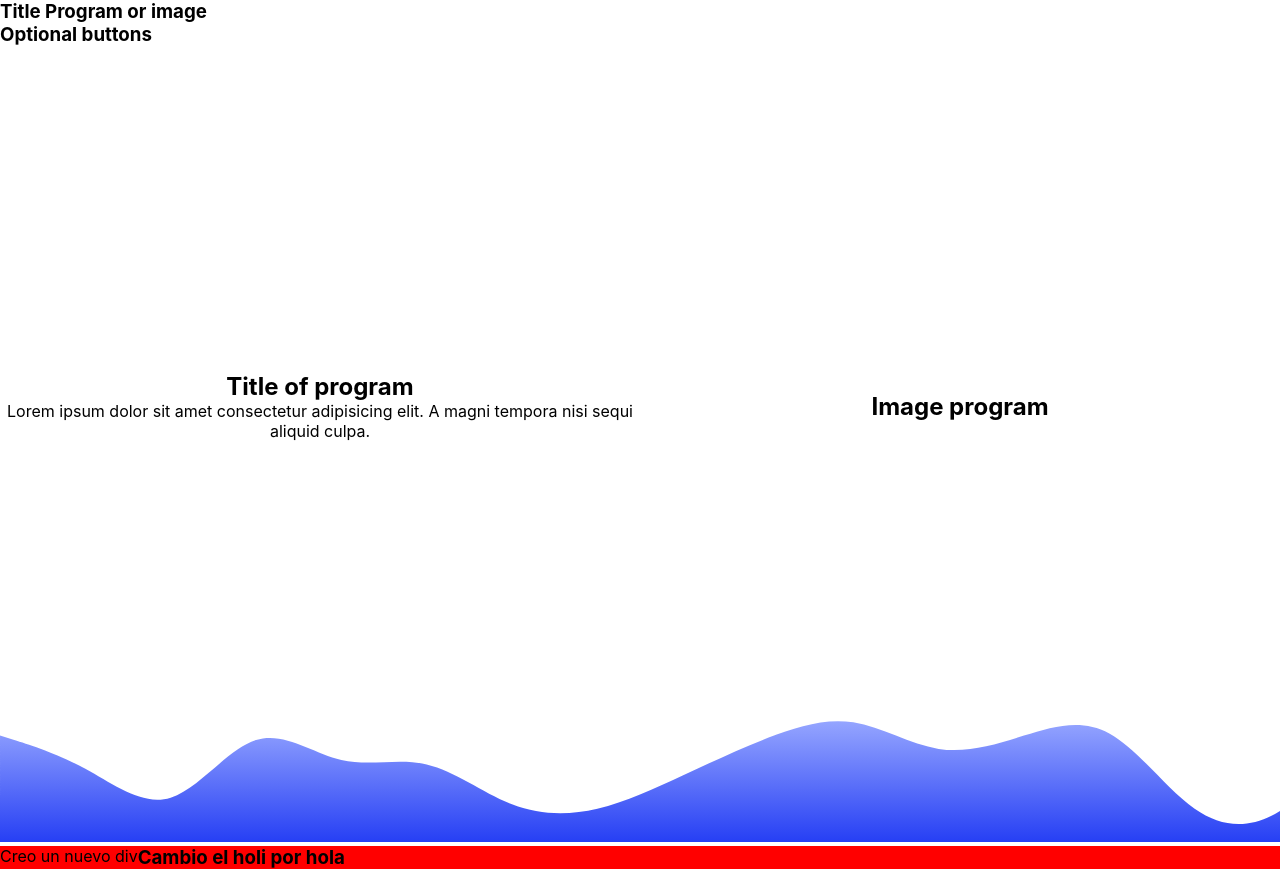
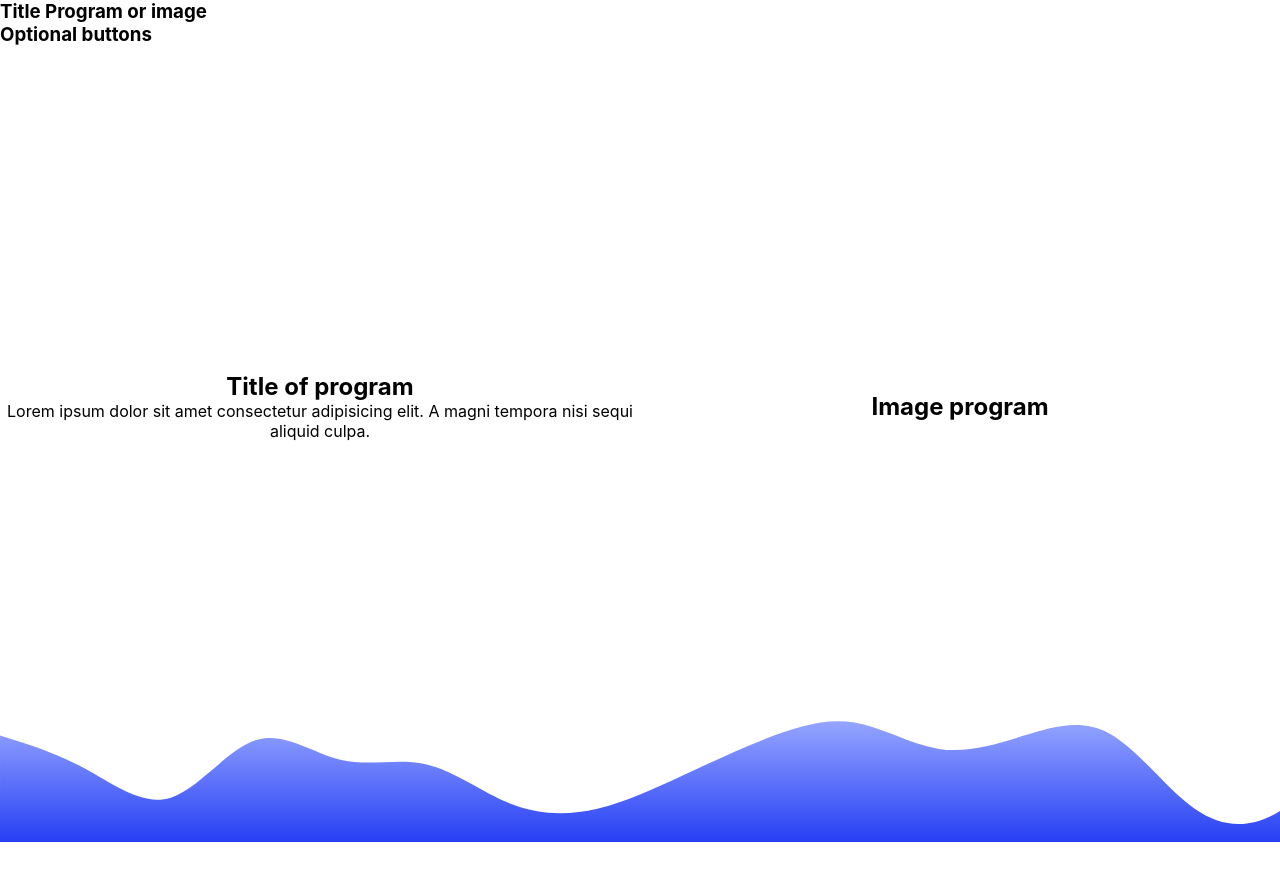
Before and after one commit to Izaanplayer/group-project-client, a React (Create React App) app in the folder client/: page / in a window 1280 px wide. After the commit the page ends 846 px from the top, so only its background shows below. Built offline with nearby package versions, Linux system fonts and the light colour scheme.

Commit message:
Elimino archivos innecesarios

```diff
--- a/client/src/components/Home/Home.js
+++ /dev/null
@@ -1 +0,0 @@
-console.log('home')
--- a/client/src/components/Prueba/Prueba.tsx
+++ /dev/null
@@ -1,8 +0,0 @@
-export default function Prueba () {
-    return (
-        <div className="container">
-            <div>Creo un nuevo div</div>
-            <h3>Cambio el holi por hola</h3>
-        </div>
-    )
-}
--- a/client/src/container/App.tsx
+++ b/client/src/container/App.tsx
@@ -1,6 +1,5 @@
 import Home from '../components/Home';
 import Navbar from '../components/Navbar';
-import Prueba from '../components/Prueba/Prueba';
 import './App.css';
 
 function App() {
@@ -9,7 +8,6 @@ function App() {
     <div>
       <Navbar />
       <Home />
-      <Prueba />
     </div>
   );
 }
--- a/client/src/index.css
+++ b/client/src/index.css
@@ -22,9 +22,3 @@ p {
   margin: 0px;
   padding: 0px;
 }
-
-.container{
-  display: flex;
-  flex-direction: row;
-  background-color: red;
-}
```
Also changed, not shown: client/src/components/Prueba/test.txt (deleted).
